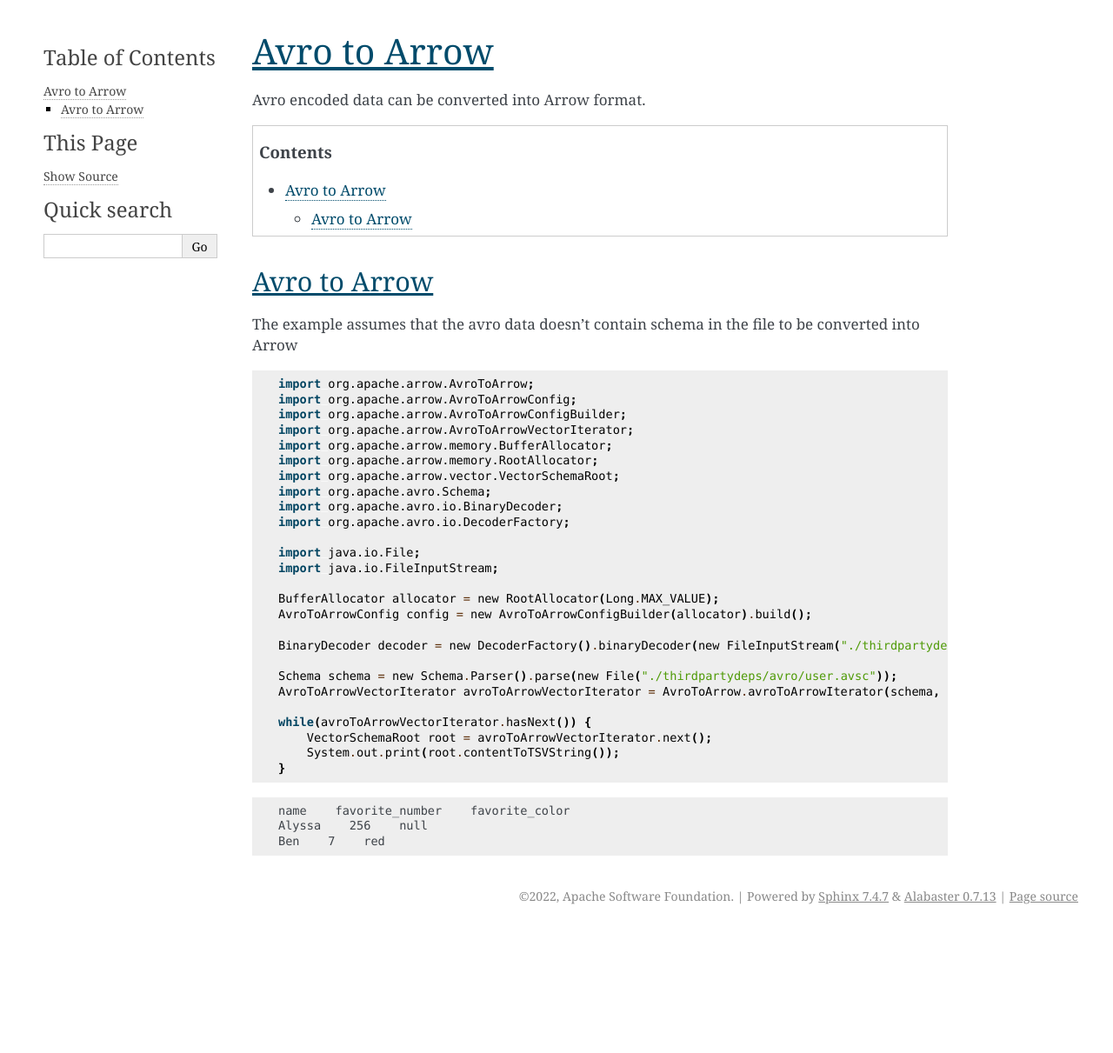
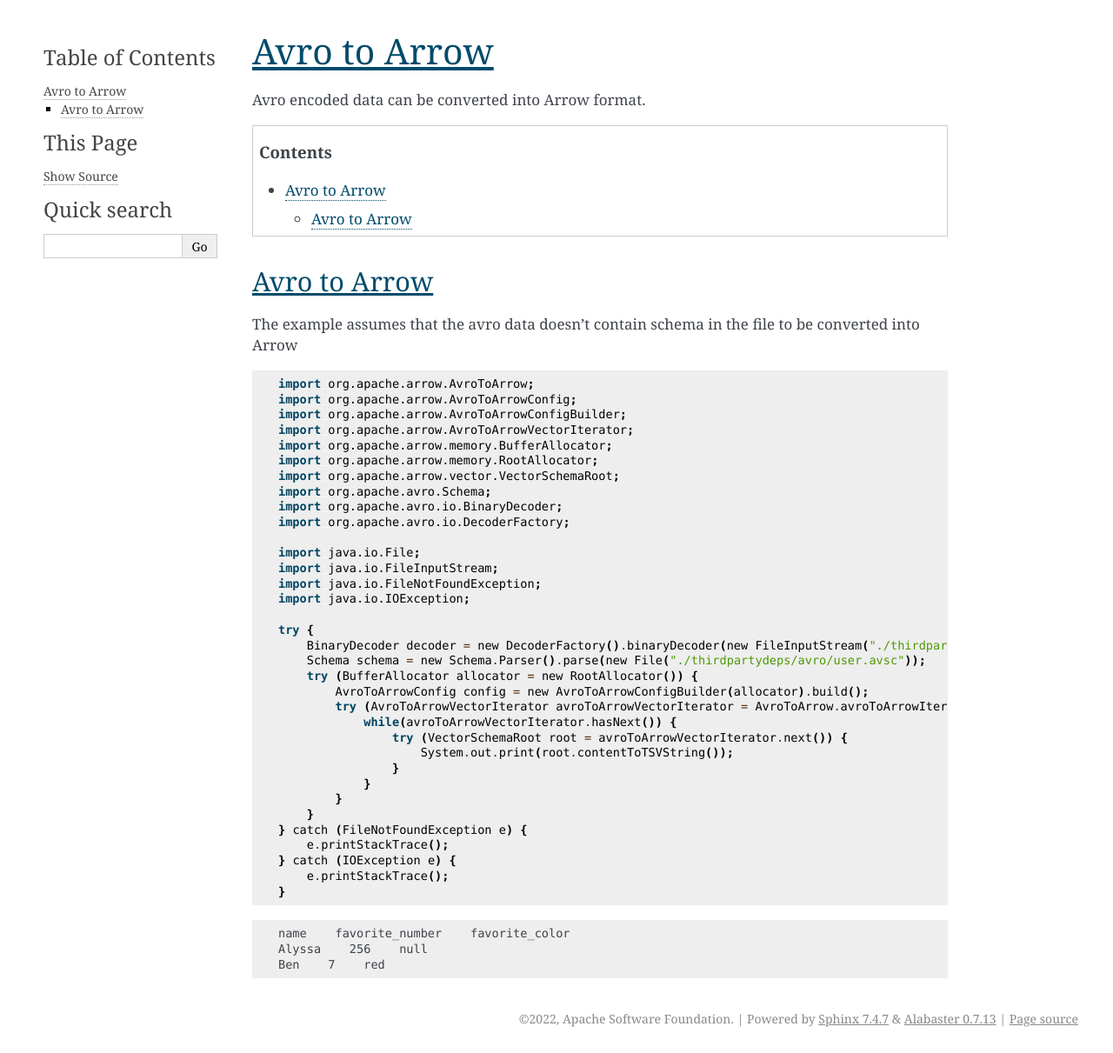
Before and after one commit to apache/arrow-cookbook, a Sphinx documentation site: the page built from java/source/avro.rst, in a window 1280 px wide. Shown: the whole page at 87% size. Built offline with Sphinx 7.4.7, drawn with Linux system fonts in a browser that asks for light colours; before the commit the page ends 1070 px from its top, so only the background shows below that.

Commit message:
Update java/source/avro.rst
Co-authored-by: david dali susanibar arce <davi.sarces@gmail.com>

```diff
--- a/java/source/avro.rst
+++ b/java/source/avro.rst
@@ -46,18 +46,26 @@ to be converted into Arrow
 
     import java.io.File;
     import java.io.FileInputStream;
+    import java.io.FileNotFoundException;
+    import java.io.IOException;
 
-    BufferAllocator allocator = new RootAllocator(Long.MAX_VALUE);
-    AvroToArrowConfig config = new AvroToArrowConfigBuilder(allocator).build();
-
-    BinaryDecoder decoder = new DecoderFactory().binaryDecoder(new FileInputStream("./thirdpartydeps/avro/users.avro"), null);
-
-    Schema schema = new Schema.Parser().parse(new File("./thirdpartydeps/avro/user.avsc"));
-    AvroToArrowVectorIterator avroToArrowVectorIterator = AvroToArrow.avroToArrowIterator(schema, decoder, config);
-
-    while(avroToArrowVectorIterator.hasNext()) {
-        VectorSchemaRoot root = avroToArrowVectorIterator.next();
-        System.out.print(root.contentToTSVString());
+    try {
+        BinaryDecoder decoder = new DecoderFactory().binaryDecoder(new FileInputStream("./thirdpartydeps/avro/users.avro"), null);
+        Schema schema = new Schema.Parser().parse(new File("./thirdpartydeps/avro/user.avsc"));
+        try (BufferAllocator allocator = new RootAllocator()) {
+            AvroToArrowConfig config = new AvroToArrowConfigBuilder(allocator).build();
+            try (AvroToArrowVectorIterator avroToArrowVectorIterator = AvroToArrow.avroToArrowIterator(schema, decoder, config)) {
+                while(avroToArrowVectorIterator.hasNext()) {
+                    try (VectorSchemaRoot root = avroToArrowVectorIterator.next()) {
+                        System.out.print(root.contentToTSVString());
+                    }
+                }
+            }
+        }
+    } catch (FileNotFoundException e) {
+        e.printStackTrace();
+    } catch (IOException e) {
+        e.printStackTrace();
     }
 
 .. testoutput::
```
